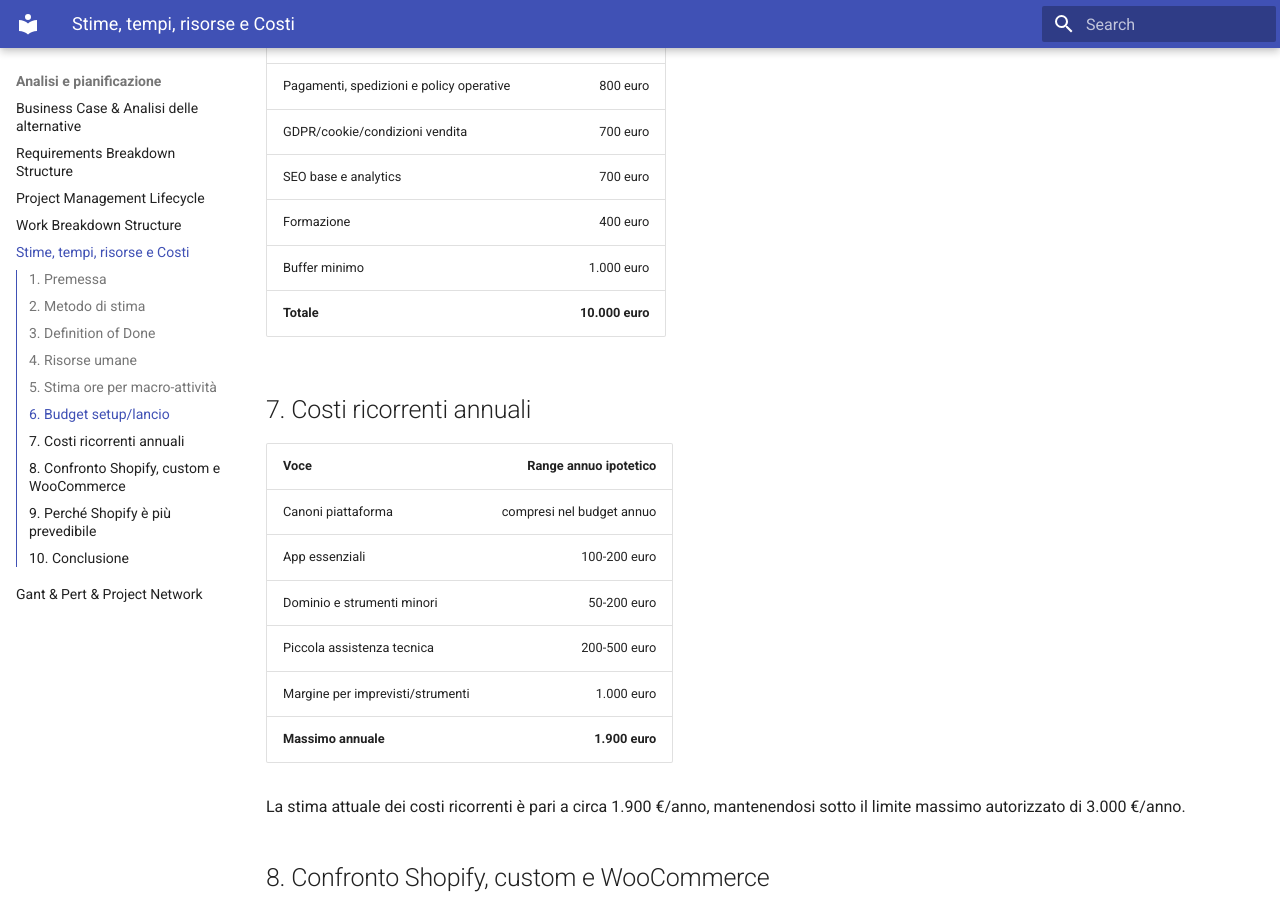
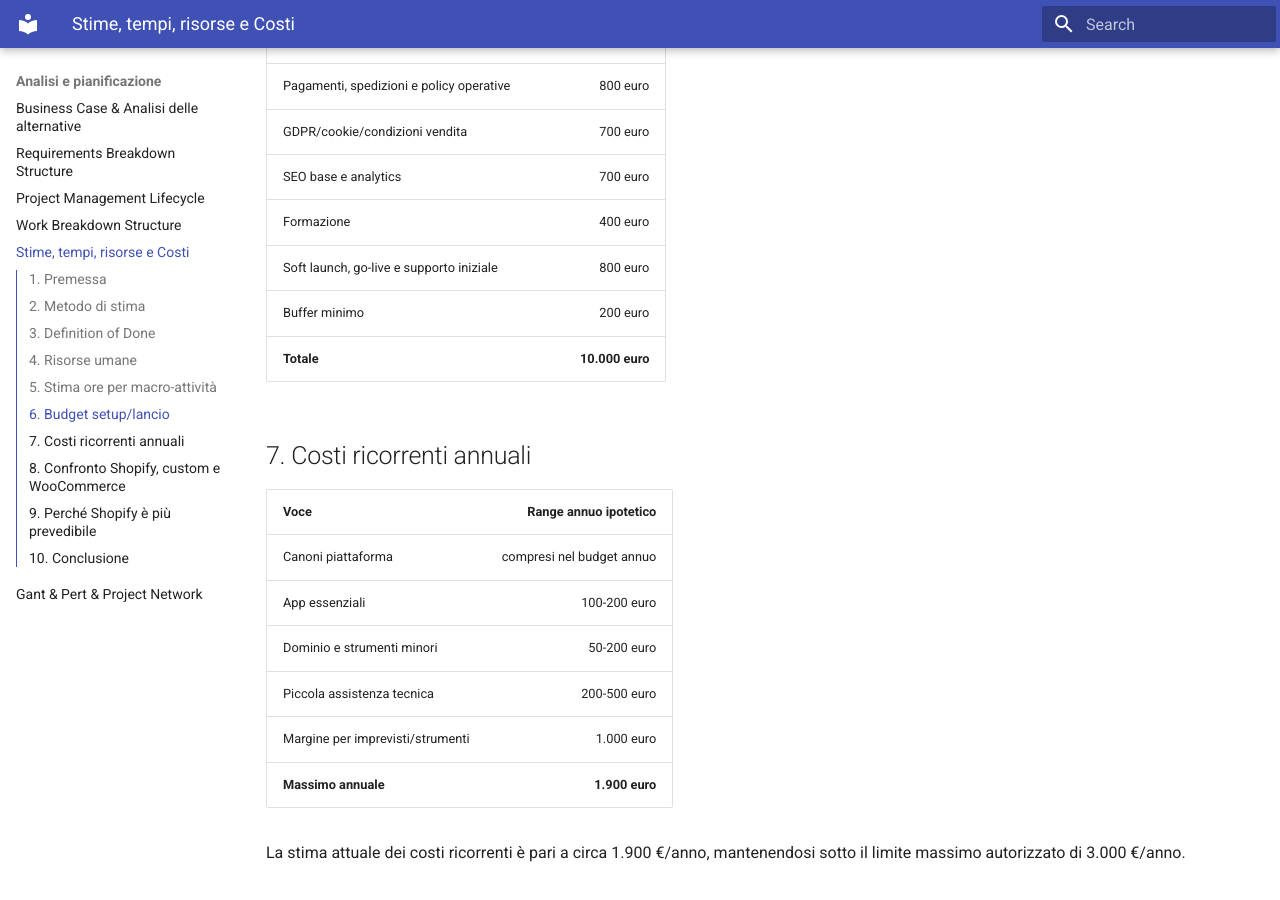
Before and after one commit to AlexTesta00/PM-Surya, an MkDocs documentation site: the page built from docs/strc.md, in a window 1280 px wide and 900 px high, scrolled down 3050 px. Built offline with MkDocs 1.6.1 and Material for MkDocs 9.7.7, drawn with Linux system fonts in a browser that asks for light colours.

Commit message:
fix(strc.md): split buffer

```diff
--- a/docs/strc.md
+++ b/docs/strc.md
@@ -87,7 +87,8 @@ Le ore del personale interno Surya sono considerate impegno organizzativo, non c
 | GDPR/cookie/condizioni vendita | 700 euro |
 | SEO base e analytics | 700 euro |
 | Formazione | 400 euro |
-| Buffer minimo | 1.000 euro |
+| Soft launch, go-live e supporto iniziale | 800 euro |
+| Buffer minimo | 200 euro |
 | **Totale** | **10.000 euro** |
 
 ## 7. Costi ricorrenti annuali
```
